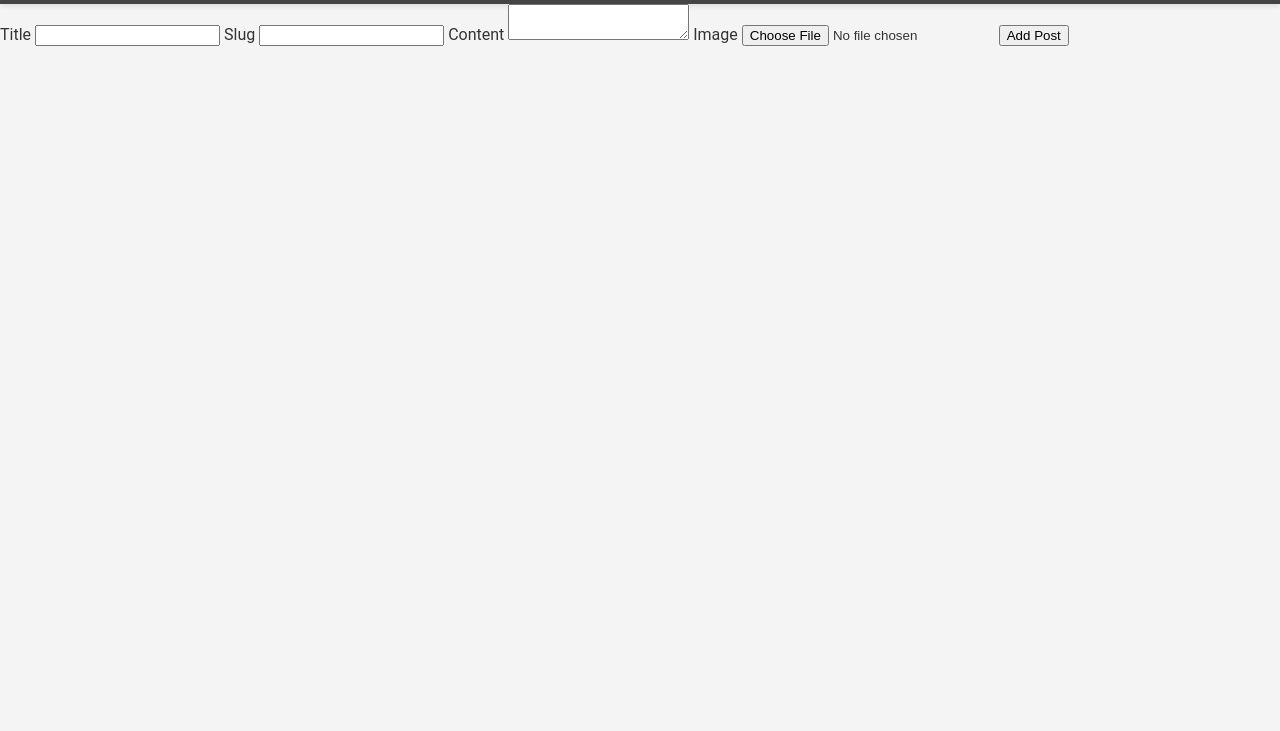
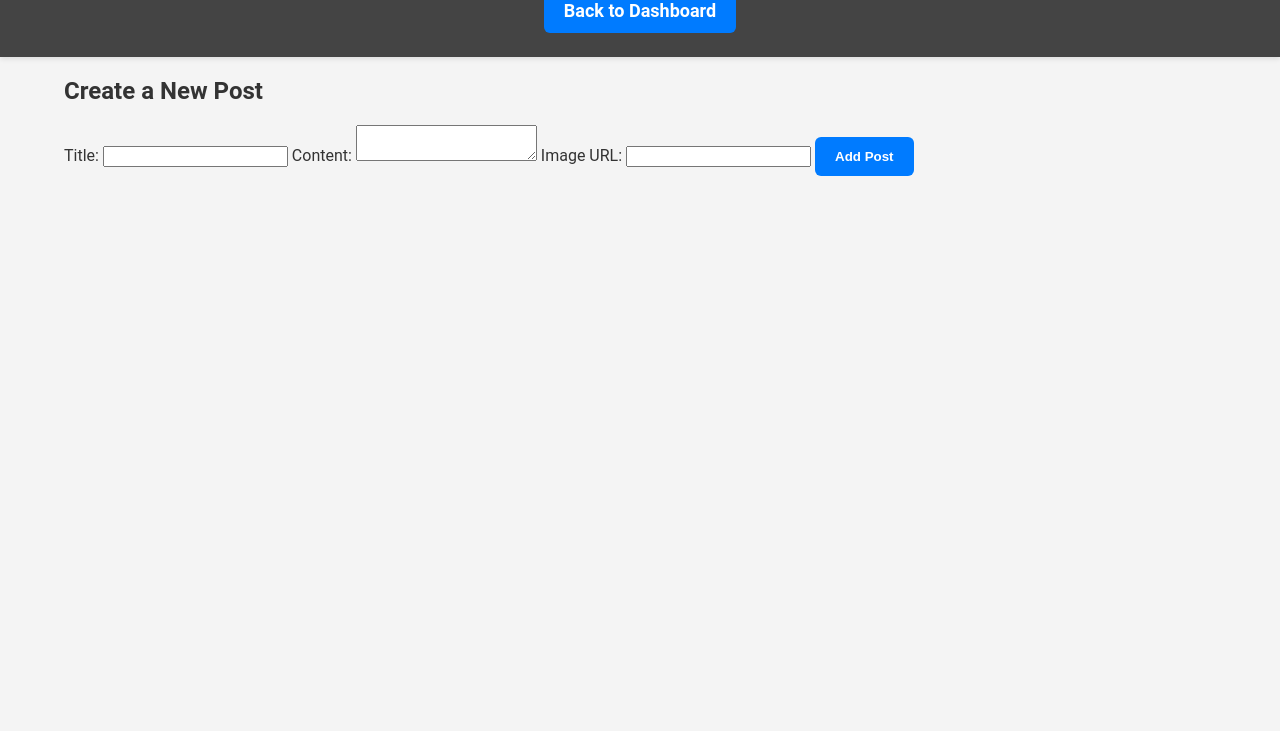
Before and after one commit to NexusGKSoftwares/CMS, a website: page frontend/admin/add_post.html in a window 1280 px wide. Shown: the part 69-800 px from the top of the page. Drawn offline with Linux system fonts and the light colour scheme; no server answers.

Commit message:
"Refactored add_post.html: updated HTML structure, added navigation, and modified form fields and layout."

```diff
--- a/frontend/admin/add_post.html
+++ b/frontend/admin/add_post.html
@@ -3,32 +3,39 @@
 <head>
     <meta charset="UTF-8">
     <meta name="viewport" content="width=device-width, initial-scale=1.0">
+    <title>Add Post - CMS</title>
     <link rel="stylesheet" href="../assets/css/style.css">
-  <title>Add New Post</title>
 </head>
 <body>
     <header>
+        <div class="container">
             <h1>Add New Post</h1>
+            <nav>
+                <ul>
+                    <li><a href="dashboard.html" class="btn-primary">Back to Dashboard</a></li>
+                </ul>
+            </nav>
+        </div>
     </header>
 
-  <main>
-    <form id="addPostForm" enctype="multipart/form-data">
-      <label for="title">Title</label>
+    <section class="add-post-content">
+        <div class="container">
+            <h2>Create a New Post</h2>
+            <form id="add-post-form">
+                <label for="title">Title:</label>
                 <input type="text" id="title" name="title" required>
 
-      <label for="slug">Slug</label>
-      <input type="text" id="slug" name="slug" required>
-
-      <label for="content">Content</label>
+                <label for="content">Content:</label>
                 <textarea id="content" name="content" required></textarea>
 
-      <label for="image">Image</label>
-      <input type="file" id="image" name="image" required>
+                <label for="image">Image URL:</label>
+                <input type="text" id="image" name="image">
 
-      <button type="submit">Add Post</button>
+                <button type="submit" class="btn-primary">Add Post</button>
             </form>
-  </main>
+        </div>
+    </section>
 
-  <script src="../assets/js/admin.js"></script>
+    <script src="../assets/js/add_post.js"></script>
 </body>
 </html>
```
Also changed, not shown: frontend/assets/js/add_post.js (added). Lines whose indentation alone changed are shown as unchanged.
